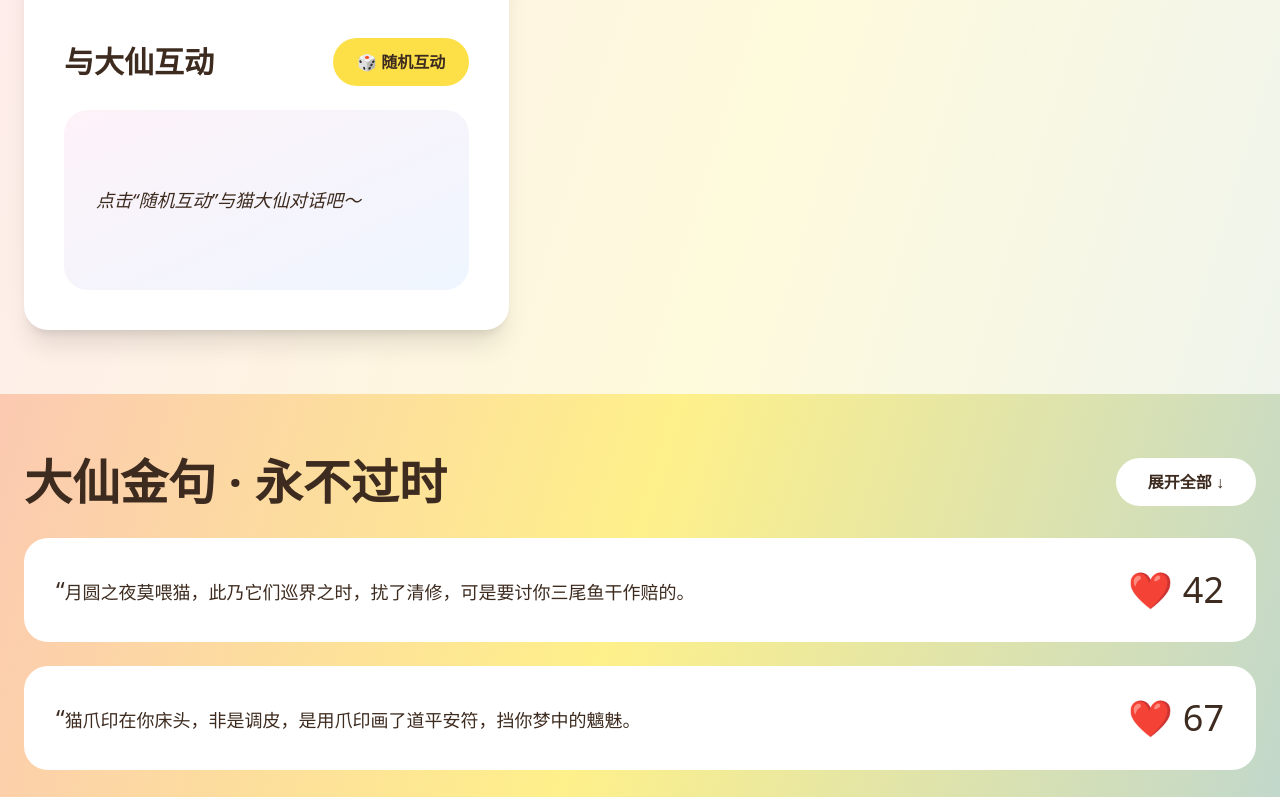
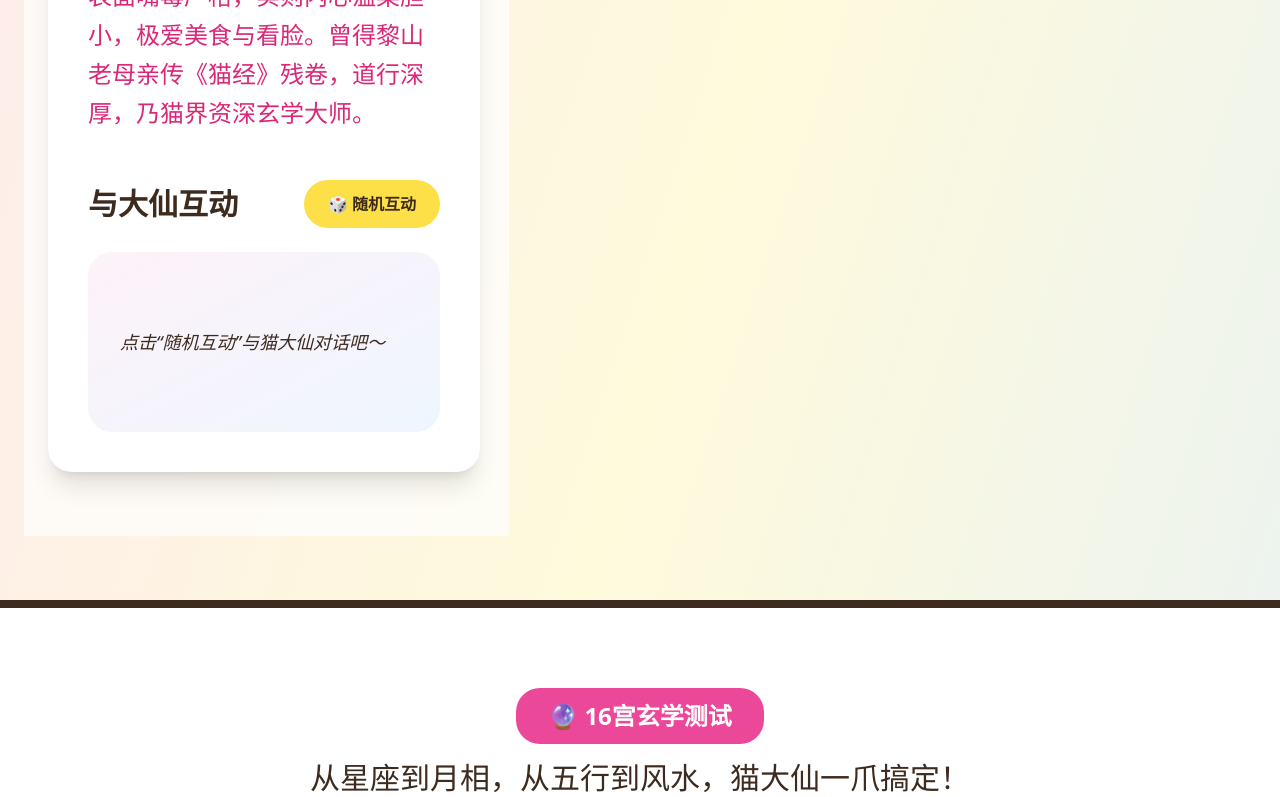
Before and after one commit to clemkhris/cat_master, a Next.js app: page / in a window 1280 px wide. Shown: the part 1573-2370 px from the top of the page. Built offline with nearby package versions, Linux system fonts and the light colour scheme.

Commit message:
put the quotes at the right of master

```diff
--- a/app/page.tsx
+++ b/app/page.tsx
@@ -103,9 +103,26 @@ export default function CatMasterPage() {
         </div>
       </section>
 
-      {/* Main Content */}
-      <MasterArchive />
-      <QuotesSection />
+      {/* === Archive + Quotes Side by Side === */}
+      <section className="max-w-7xl mx-auto px-6 py-16 bg-white/70">
+        <div className="grid grid-cols-1 lg:grid-cols-12 gap-12 items-start">   {/* ← Change to items-start */}
+
+          {/* Left: Master Archive */}
+          <div className="lg:col-span-5">
+          <h2 className="title-font text-6xl font-bold mb-8 flex items-center gap-4">
+            🐾 猫大仙档案
+          </h2>
+            <MasterArchive />
+          </div>
+
+          {/* Right: Quotes Section */}
+          <div className="lg:col-span-7">
+          <h2 className="title-font text-5xl font-bold mb-8">大仙金句 · 永不过时</h2>
+            <QuotesSection />
+          </div>
+
+        </div>
+      </section>
       <TestsSection />
 
       {/* Community Section + Footer */}
--- a/src/components/cat_master/QuotesSection.tsx
+++ b/src/components/cat_master/QuotesSection.tsx
@@ -15,7 +15,6 @@ export default function QuotesSection() {
   return (
     <section className="max-w-7xl mx-auto px-6 py-16">
       <div className="flex items-center justify-between mb-8">
-        <h2 className="title-font text-5xl font-bold">大仙金句 · 永不过时</h2>
         <button
           onClick={() => setShowAll(!showAll)}
           className="px-8 py-3 bg-white hover:bg-gray-100 rounded-3xl thick-border font-bold transition"
--- a/src/components/cat_master/masterArchive.tsx
+++ b/src/components/cat_master/masterArchive.tsx
@@ -16,10 +16,7 @@ export default function MasterArchive() {
     <section className="max-w-7xl mx-auto px-6 py-16 bg-white/70">
       <div className="grid grid-cols-1 lg:grid-cols-12 gap-12 items-start">
         {/* Left: Cat Immortal Archive */}
-        <div className="lg:col-span-5">
-          <h2 className="title-font text-6xl font-bold mb-8 flex items-center gap-4">
-            🐾 猫大仙档案
-          </h2>
+        <div className="lg:col-span-10">
           <div className="bg-white thick-border rounded-3xl p-10 shadow-xl">
             <div className="text-2xl leading-relaxed space-y-6">
               <p>贫道乃<strong>雾山猫仙</strong>，修行九载，通猫语、晓星象、辨毛色、断祸福。</p>
@@ -50,11 +47,6 @@ export default function MasterArchive() {
           </div>
         </div>
 
-        {/* Right: Classic Quotes */}
-        <div className="lg:col-span-7">
-          <h2 className="title-font text-5xl font-bold mb-8">大仙金句 · 永不过时</h2>
-          {/* We'll move full quotes here later or use QuotesSection */}
-        </div>
       </div>
     </section>
   );
```
